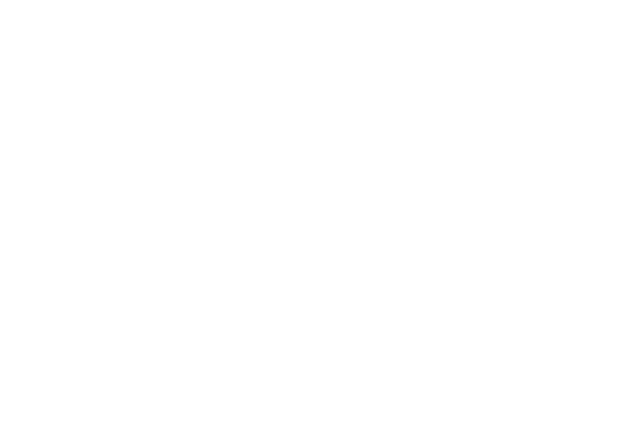
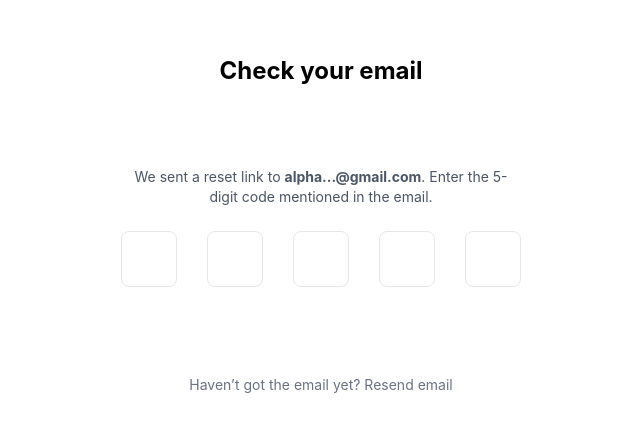
Before and after one commit to VishwaDeAero/aquahub, a React (Create React App) app: page /verify-code in a window 1280 px wide. Before the commit this address had no page. Shown: the part 175-606 px from the top of the page, without its empty margins (319-959 px from the left). Built offline with nearby package versions, Linux system fonts and the light colour scheme; the HTML template or start-up script is replaced by a standard one.

Commit message:
Verify code page added

```diff
--- a/src/App.js
+++ b/src/App.js
@@ -1,6 +1,7 @@
 import { BrowserRouter as Router, Routes, Route } from 'react-router-dom';
 import Login from './pages/Login';
 import Recovery from './pages/Recovery';
+import VerifyCode from './pages/VerifyCode';
 // import Dashboard from './pages/Dashboard';
 
 function App() {
@@ -9,6 +10,7 @@
       <Routes>
         <Route path="/" element={<Login />} />
         <Route path="/recovery" element={<Recovery />} />
+        <Route path="/verify-code" element={<VerifyCode />} />
         {/* <Route path="/dashboard" element={<Dashboard />} /> */}
       </Routes>
     </Router>
--- a/src/pages/Recovery.js
+++ b/src/pages/Recovery.js
@@ -9,7 +9,7 @@
     const handleSubmit = (e) => {
         e.preventDefault();
 
-        // Simulate validation
+        // Validate email and simulate sending recovery email
         if (!email) {
             setError("Email is required");
             return;
@@ -21,8 +21,7 @@
         }
 
         setError("");
-        alert("Recovery link sent to your email!");
-        navigate("/"); // Redirect to the login page after submission
+        navigate("/verify-code", { state: { email } }); // Pass email to VerifyCode page
     };
 
     return (
--- /dev/null
+++ b/src/pages/VerifyCode.js
@@ -0,0 +1,100 @@
+import React, { useState } from "react";
+import { useLocation, useNavigate } from "react-router-dom";
+
+const VerifyCode = () => {
+    const { state } = useLocation();
+    const email = state?.email || "alpha...@gmail.com"; // Default message if no email is passed
+    const [code, setCode] = useState(["", "", "", "", ""]);
+    const navigate = useNavigate();
+
+    const handleChange = (value, index) => {
+        if (!/^[0-9]?$/.test(value)) return; // Allow only digits
+        const updatedCode = [...code];
+        updatedCode[index] = value;
+        setCode(updatedCode);
+
+        // Focus the next input if value is entered
+        if (value && index < code.length - 1) {
+            document.getElementById(`code-${index + 1}`).focus();
+        }
+    };
+
+    const handleKeyDown = (e, index) => {
+        if (e.key === "Backspace" && code[index] === "" && index > 0) {
+            // Move to previous input on Backspace
+            document.getElementById(`code-${index - 1}`).focus();
+        }
+    };
+
+    const handleSubmit = (e) => {
+        e.preventDefault();
+        const fullCode = code.join("");
+
+        if (fullCode.length === 5) {
+            // Simulate verification
+            alert(`Code Verified: ${fullCode}`);
+            navigate("/reset-password"); // Redirect to password reset page
+        } else {
+            alert("Please enter a complete 5-digit code.");
+        }
+    };
+
+    const handleResend = () => {
+        alert("Verification email resent.");
+    };
+
+    return (
+        <div className="flex items-center justify-center h-screen">
+            <div className="w-full max-w-md p-6">
+                <div className="flex mb-20">
+                    <button
+                        onClick={() => navigate("/recovery")}
+                        className="text-gray-500 text-lg"
+                    >
+                        <i className="fas fa-arrow-left"></i>
+                    </button>
+                    <div className="w-full flex justify-center">
+                        <h2 className="text-2xl font-bold text-center text-darkblue">Check your email</h2>
+                    </div>
+                </div>
+                <p className="text-sm text-center text-gray-600 mb-6">
+                    We sent a reset link to <strong>{email}</strong>. Enter the
+                    5-digit code mentioned in the email.
+                </p>
+                <form onSubmit={handleSubmit} className="space-y-4">
+                    <div className="flex justify-between">
+                        {code.map((digit, index) => (
+                            <input
+                                key={index}
+                                id={`code-${index}`}
+                                type="text"
+                                maxLength="1"
+                                value={digit}
+                                onChange={(e) => handleChange(e.target.value, index)}
+                                onKeyDown={(e) => handleKeyDown(e, index)}
+                                className="w-14 h-14 text-center text-2xl font-semibold border rounded-lg focus:outline-none focus:ring focus:ring-blue-300"
+                            />
+                        ))}
+                    </div>
+                    <button
+                        type="submit"
+                        className="w-full bg-darkblue text-white py-3 rounded-lg hover:bg-blue-900"
+                    >
+                        Verify code
+                    </button>
+                </form>
+                <p className="text-center text-sm text-gray-500 mt-6">
+                    Haven’t got the email yet?{" "}
+                    <span
+                        onClick={handleResend}
+                        className="text-darkblue cursor-pointer hover:underline"
+                    >
+                        Resend email
+                    </span>
+                </p>
+            </div>
+        </div>
+    );
+};
+
+export default VerifyCode;
```
